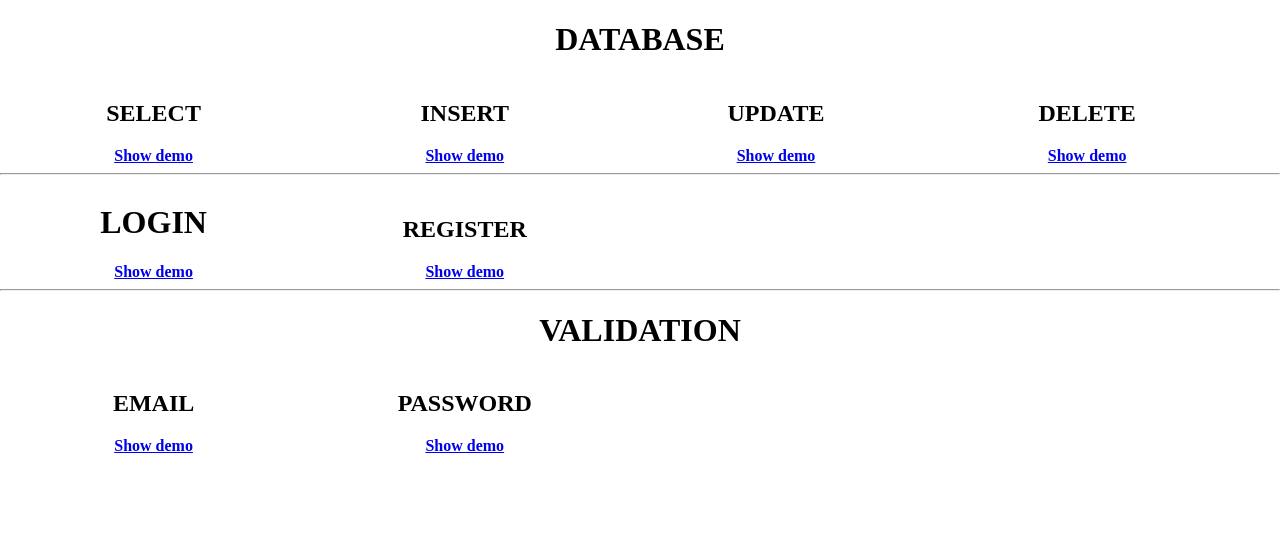
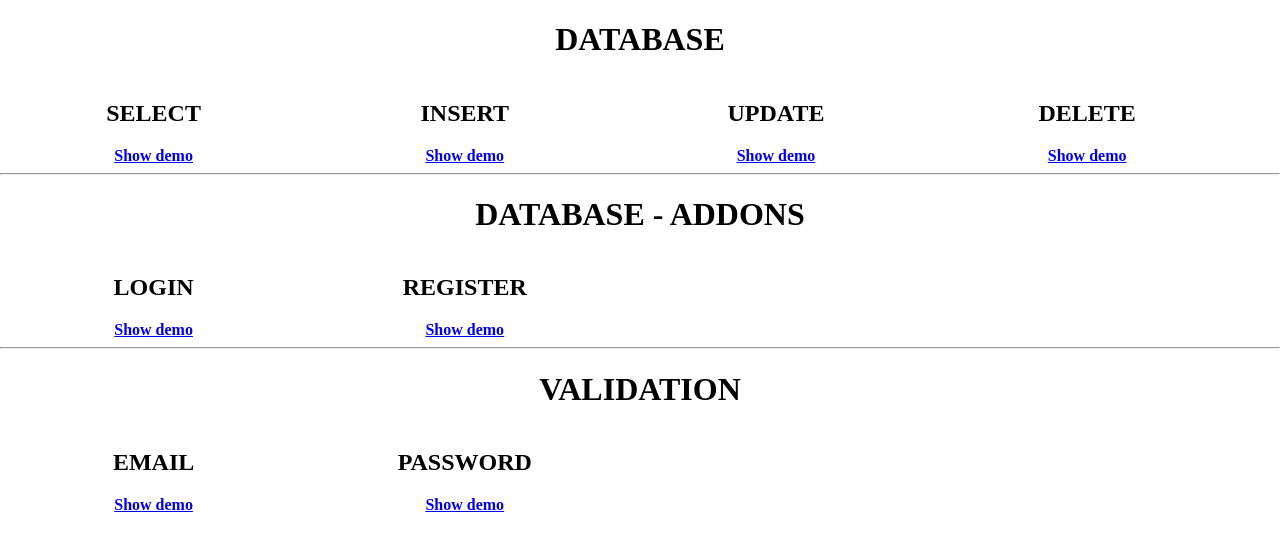
Before and after one commit to YoungDaggerDee/PHP-Modules, a PHP site: page / in a window 1280 px wide. Shown: the top 541 px of the page. Run offline with PHP 8.4, Linux system fonts and the light colour scheme.

Commit message:
Folder system

```diff
--- a/db/login.php
+++ b/demos/database/addons/login.php
@@ -12,7 +12,7 @@
         <input type='submit' name='login'>
     </form>
     <?php
-        require '../Modules/database.php';
+        require '../../../Modules/database.php';
         $db = new Database();
         $db->setup('localhost','root','','roc');
         $db->connect();
@@ -33,5 +33,6 @@
             }
         }
     ?>
+    <div id='back'><a href='../../../index.html'>back to main site</a></div>
 </body>
 </html>
--- a/db/register.php
+++ b/demos/database/addons/register.php
@@ -12,7 +12,7 @@
         <input type='submit' name='register'>
     </form>
     <?php
-        require '../Modules/database.php';
+        require '../../../Modules/database.php';
         $db = new Database();
         $db->setup('localhost','root','','roc');
         $db->connect();
@@ -29,5 +29,6 @@
             }
         }
     ?>
+    <div id='back'><a href='../../../index.html'>back to main site</a></div>
 </body>
 </html>
--- a/db/select.php
+++ b/demos/database/select.php
@@ -8,7 +8,7 @@
 </head>
 <body>
     <?php
-        require '../Modules/database.php';
+        require '../../Modules/database.php';
 
         $db = new Database();
         $db->setup('localhost','root','','roc');
@@ -33,7 +33,7 @@
             echo "<br />";
         }
     ?>
-    <div id='back'><a href='../index.html'>back to main site</a></div>
+    <div id='back'><a href='../../index.html'>back to main site</a></div>
 
 </body>
 </html>
--- a/db/update.php
+++ b/demos/database/update.php
@@ -8,7 +8,7 @@
 </head>
 <body>
     <?php
-        require '../Modules/database.php';
+        require '../../Modules/database.php';
 
         $db = new Database();
         $db->setup('localhost','root','','roc');
@@ -23,7 +23,7 @@
             return;
         }
     ?>
-    <div id='back'><a href='../index.html'>back to main site</a></div>
+    <div id='back'><a href='../../index.html'>back to main site</a></div>
 
 </body>
 </html>
--- a/validation/email.php
+++ b/demos/validation/email.php
@@ -11,7 +11,7 @@
         <input type='submit' name='validate'>
     </form>
     <?php
-        require '../Modules/validation.php';
+        require '../../Modules/validation.php';
 
         if(isset($_POST['validate'])){
             $validator = new Validator();
@@ -19,5 +19,6 @@
             echo $validator->verifyEmail();
         }
     ?>
+    <div id='back'><a href='../../index.html'>back to main site</a></div>
 </body>
 </html>
--- a/validation/password.php
+++ b/demos/validation/password.php
@@ -11,7 +11,7 @@
         <input type='submit' name='validate'>
     </form>
     <?php
-        require '../Modules/validation.php';
+        require '../../Modules/validation.php';
 
         if(isset($_POST['validate'])){
             $validator = new Validator();
@@ -19,5 +19,7 @@
             echo $validator->verifyPassword();
         }
     ?>
+    <div id='back'><a href='../../index.html'>back to main site</a></div>
+
 </body>
 </html>
--- a/index.html
+++ b/index.html
@@ -11,41 +11,45 @@
     <!-- <DATABASE> -->
     <div class='box'>
         <h2>SELECT</h2>
-        <a href='db/select.php'>Show demo</a>
+        <a href='demos/database/select.php'>Show demo</a>
     </div>
     <div class='box'>
         <h2>INSERT</h2>
-        <a href='db/insert.php'>Show demo</a>
+        <a href=demos/database/insert.php'>Show demo</a>
     </div>
     <div class='box'>
         <h2>UPDATE</h2>
-        <a href='db/update.php'>Show demo</a>
+        <a href='demos/database/update.php'>Show demo</a>
     </div>
     <div class='box'>
         <h2>DELETE</h2>
-        <a href='db/delete.php'>Show demo</a>
+        <a href='demos/database/delete.php'>Show demo</a>
     </div>
+    <!-- <DATABASE ADDONS> -->
     <hr>
+    <h1 style='text-align:center'>DATABASE - ADDONS</h1>
     <div class='box'>
-        <h1>LOGIN</h1>
-        <a href='db/login.php'>Show demo</a>
+        <h2>LOGIN</h2>
+        <a href='demos/database/addons/login.php'>Show demo</a>
     </div>
     <div class='box'>
         <h2>REGISTER</h2>
-        <a href='db/register.php'>Show demo</a>
+        <a href='demos/database/addons/register.php'>Show demo</a>
     </div>
+    <!-- </DATABASE ADDONS> -->
     <!-- </DATABASE> -->
+
     <hr>
     <!-- <FORM VALIDATION>  -->
     <h1 style='text-align:center'>VALIDATION</h1>
 
     <div class='box'>
         <h2>EMAIL</h2>
-        <a href='validation/email.php'>Show demo</a>
+        <a href='demos/validation/email.php'>Show demo</a>
     </div>
     <div class='box'>
         <h2>PASSWORD</h2>
-        <a href='validation/password.php'>Show demo</a>
+        <a href='demos/validation/password.php'>Show demo</a>
     </div>
     <!-- </FORM VALIDATION> -->
 </body>
```
Also changed, not shown: demos/database/delete.php (renamed from db/insert.php, +6 -7 lines), demos/database/insert.php (renamed from db/delete.php, +6 -5 lines), readme.md, 2 other files.
